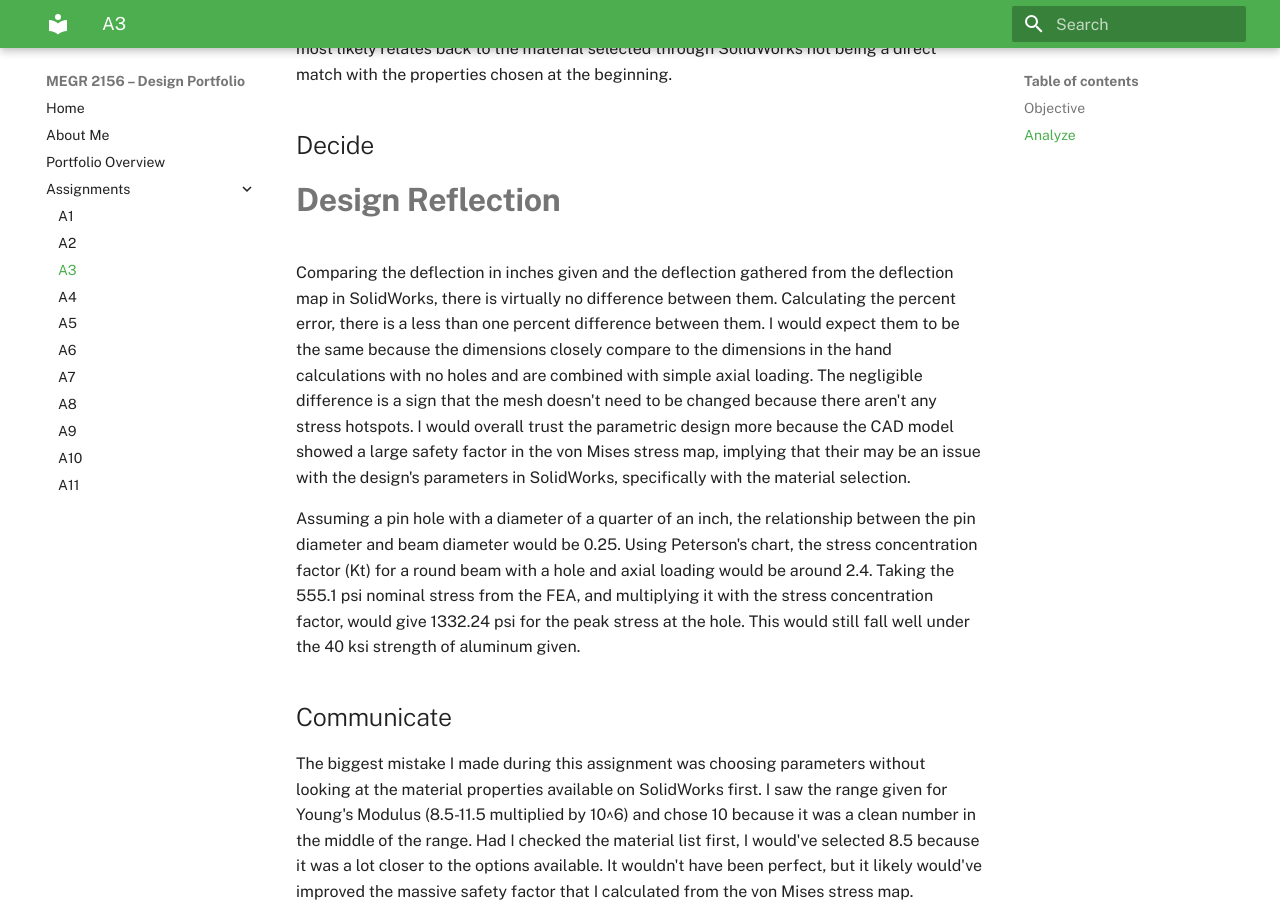
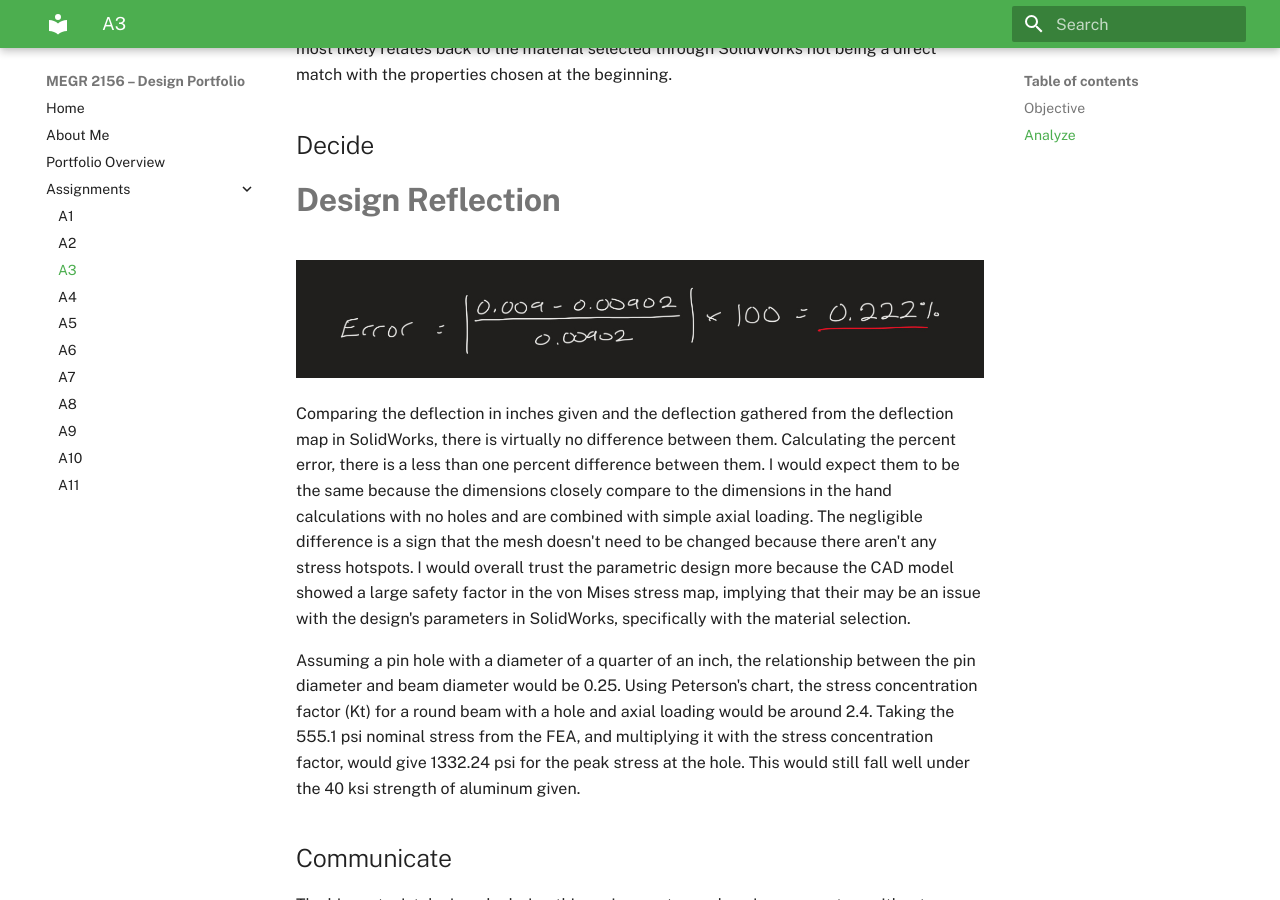
Before and after one commit to Jmswanchara/megr2156-portfolio, an MkDocs documentation site: the page built from docs/assignments/A03/index.md, in a window 1280 px wide and 900 px high, scrolled down 3439 px. Built offline with MkDocs 1.6.1 and Material for MkDocs 9.7.7, drawn with Linux system fonts in a browser that asks for light colours.

Commit message:
Revise CAD calculations and design reflection
Updated calculations and design reflections in the CAD section, including error calculations and stress analysis.

```diff
--- a/docs/assignments/A03/index.md
+++ b/docs/assignments/A03/index.md
@@ -13,6 +13,8 @@ The objective of this assignment was to design a circular beam with maximum defl
 To start, I chose a diameter which I could use to calculate the cross-sectional area.  I decided to go with a 4 inch diameter because I didn't have a good reference ahead of time,  but I would return to revise this step.  I also chose a 400 lbf load, and 10*10^6 psi modulus.  I then found the cross-sectional area and placed it into the equation for elongation from the Machinery's Handbook which was reconfigured to find the length of the beam.  After seeing how large this length was, around 3000 inches, I decided to go back and alter my initial diameter to 1 inch, simplifying my area calculation and trimming the length of my beam.  I was now ready to model the beam in SolidWorks.
 
 # **CAD**
+
+
 
 ![beam](Beam.png)
 
@@ -36,6 +38,8 @@ After analyzing my von Mises stress map, I saw that my maximum stress was 555.1
 
 # **Design Reflection**
 
+![Error Calculation](5902.jpg)
+
 Comparing the deflection in inches given and the deflection gathered from the deflection map in SolidWorks, there is virtually no difference between them.  Calculating the percent error, there is a less than one percent difference between them.  I would expect them to be the same because the dimensions closely compare to the dimensions in the hand calculations with no holes and are combined with simple axial loading.  The negligible difference is a sign that the mesh doesn't need to be changed because there aren't any stress hotspots.  I would overall trust the parametric design more because the CAD model showed a large safety factor in the von Mises stress map, implying that their may be an issue with the design's parameters in SolidWorks, specifically with the material selection.
 
 Assuming a pin hole with a diameter of a quarter of an inch, the relationship between the pin diameter and beam diameter would be 0.25.  Using Peterson's chart, the stress concentration factor (Kt) for a round beam with a hole and axial loading would be around 2.4.  Taking the 555.1 psi nominal stress from the FEA, and multiplying it with the stress concentration factor, would give 1332.24 psi for the peak stress at the hole.  This would still fall well under the 40 ksi strength of aluminum given.
```
